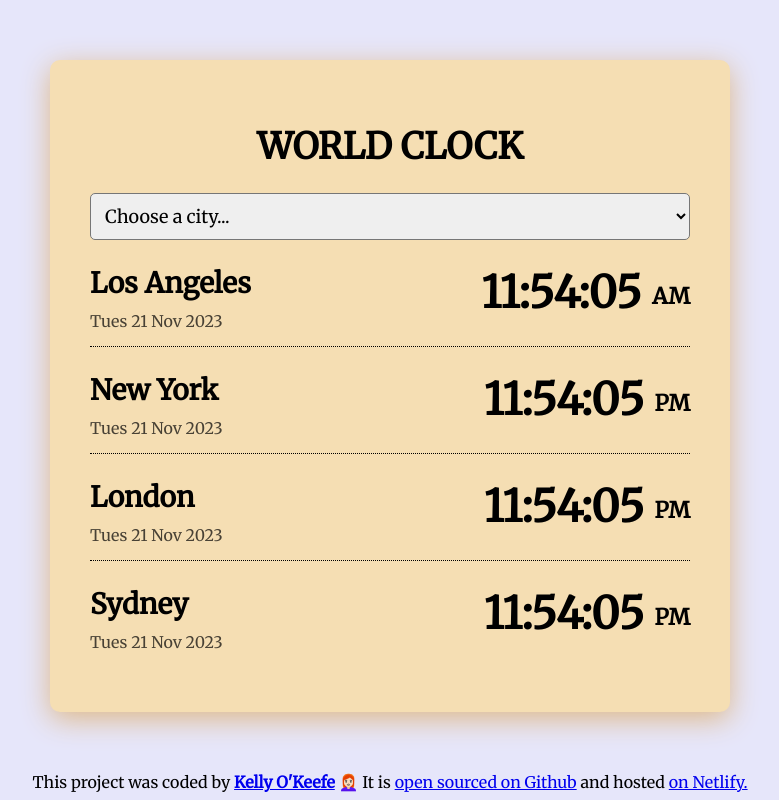
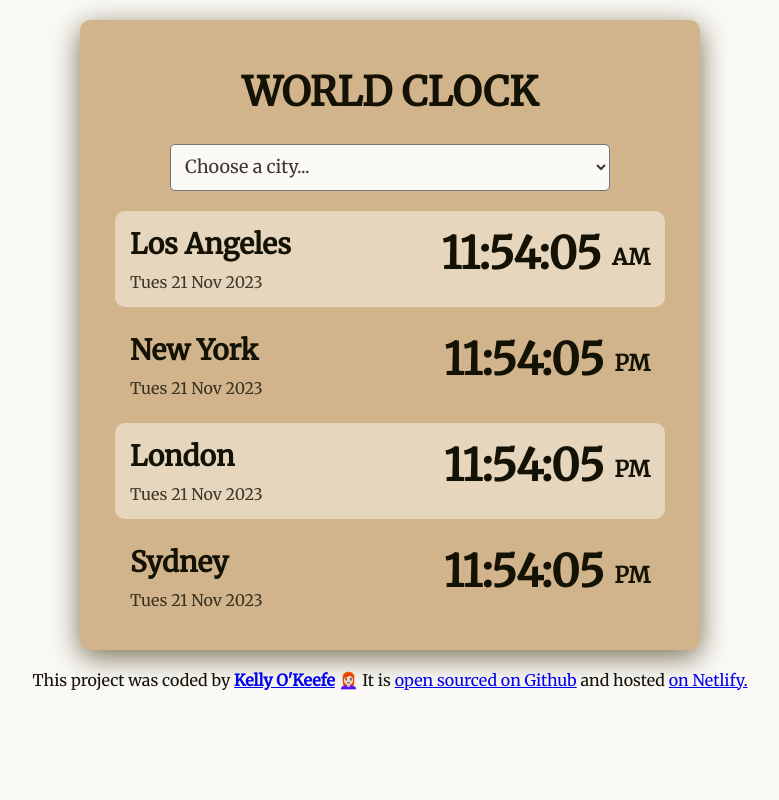
Before and after one commit to kelly-okeefe/world-clock, a plain HTML site: page index.html in a window 1280 px wide. Shown: the whole page, without its empty margins (250-1029 px from the left). Drawn offline with nearby package versions, Linux system fonts and the light colour scheme; a script that the page names is missing; a web font is replaced by a local one.

Commit message:
Made changes to CSS and updated date format in JS.

```diff
--- a/index.html
+++ b/index.html
@@ -7,7 +7,7 @@
     <script src="https://cdnjs.cloudflare.com/ajax/libs/moment-timezone/0.5.43/moment-timezone-with-data-1970-2030.min.js"></script>
     <link rel="stylesheet" href="src/style.css"/>
 <link href="https://fonts.googleapis.com/css2?family=Carrois+Gothic&family=Merriweather&display=swap" rel="stylesheet"/>
-    <title>DUMMY WORLD CLOCK</title>
+    <title>🌍 WORLD CLOCK 🕰️</title>
 </head>
 <body>
 
@@ -16,7 +16,7 @@
 
     <h1>WORLD CLOCK</h1>
 
-    <select name="" id="">
+    <select name="" id="city">
         <option value="" selected>Choose a city...</option>
         <option value="">Honolulu</option>
         <option value="">Orlando</option>
--- a/src/index.js
+++ b/src/index.js
@@ -5,7 +5,7 @@ function updateTime() {
     let losAngelesTimeElement = losAngelesElement.querySelector(".time");
     let losAngelesTime = moment().tz("America/Los_Angeles");
 
-    losAngelesDateElement.innerHTML = losAngelesTime.format("MMMM D MMM YYYY");
+    losAngelesDateElement.innerHTML = losAngelesTime.format("ddd D MMM YYYY");
     losAngelesTimeElement.innerHTML = losAngelesTime.format("h:m:ss [<small>]A[</small>]");
 
     let newYorkelement = document.querySelector("#new-york");
@@ -29,7 +29,7 @@ function updateTime() {
     let sydneyTimeElement = sydneyElement.querySelector(".time");
     let sydneyTime = moment().tz("Australia/Sydney");
 
-    sydneyDateElement.innerHTML = sydneyTime.format("MMMM D MMM YYYY");
+    sydneyDateElement.innerHTML = sydneyTime.format("ddd D MMM YYYY");
     sydneyTimeElement.innerHTML = sydneyTime.format("h:m:ss [<small>]A[</small>]");
     }
 
--- a/src/style.css
+++ b/src/style.css
@@ -1,11 +1,12 @@
 body {
-    background-color: lavender;
+    background-color: #faf9f6;
+    color: #141204;
 }
 h1 {
     text-align: center;
     font-family: 'Carrois Gothic', sans-serif;
     font-family: 'Merriweather', serif;
-    font-size: 36px;
+    font-size: 40px;
 }
 
 h2 {
@@ -15,39 +16,48 @@ h2 {
 
 select {
     display: block;
-    width: 100%;
+    width: 80%;
+    margin: 0 auto;
     padding: 10px;
+    margin-bottom: 20px;
     border-radius: 5px;
     font-size: 18px;
+    background-color: #faf9f6;
+    color: #3F352C;
     font-family: 'Carrois Gothic', sans-serif;
     font-family: 'Merriweather', serif;
 }
 
+#los-angeles, #london {
+    background-color: #E6D6BE;
+    border-radius: 10px;
+    margin-bottom: 5px;
+}
+
 .container {
-    max-width: 600px;
-    margin: 60px auto;
-    background-color: wheat;
-    padding: 40px;
-    box-shadow: 0px 7px 29px 0px burlywood;
+    max-width: 550px;
+    margin: 20px auto;
+    background-color: tan;
+    padding: 20px 35px;
+    box-shadow: 0px 7px 29px 0px #7A6E51;
     border-radius: 10px;
 }
+
 .city {
     display: flex;
     font-family: 'Carrois Gothic', sans-serif;
     font-family: 'Merriweather', serif;
     justify-content: space-between;
     margin: 10px 0;
-    padding: 15px 0;
-    border-bottom: 1px dotted black;
+    padding: 15px 15px;
 }
 
 .city:last-child {
-    border: none;
     padding-bottom: 10px;
 }
 
 .date {
-    opacity: 0.7;
+    opacity: 0.8;
     font-family: 'Carrois Gothic', sans-serif;
     font-family: 'Merriweather', serif;
 }
```
